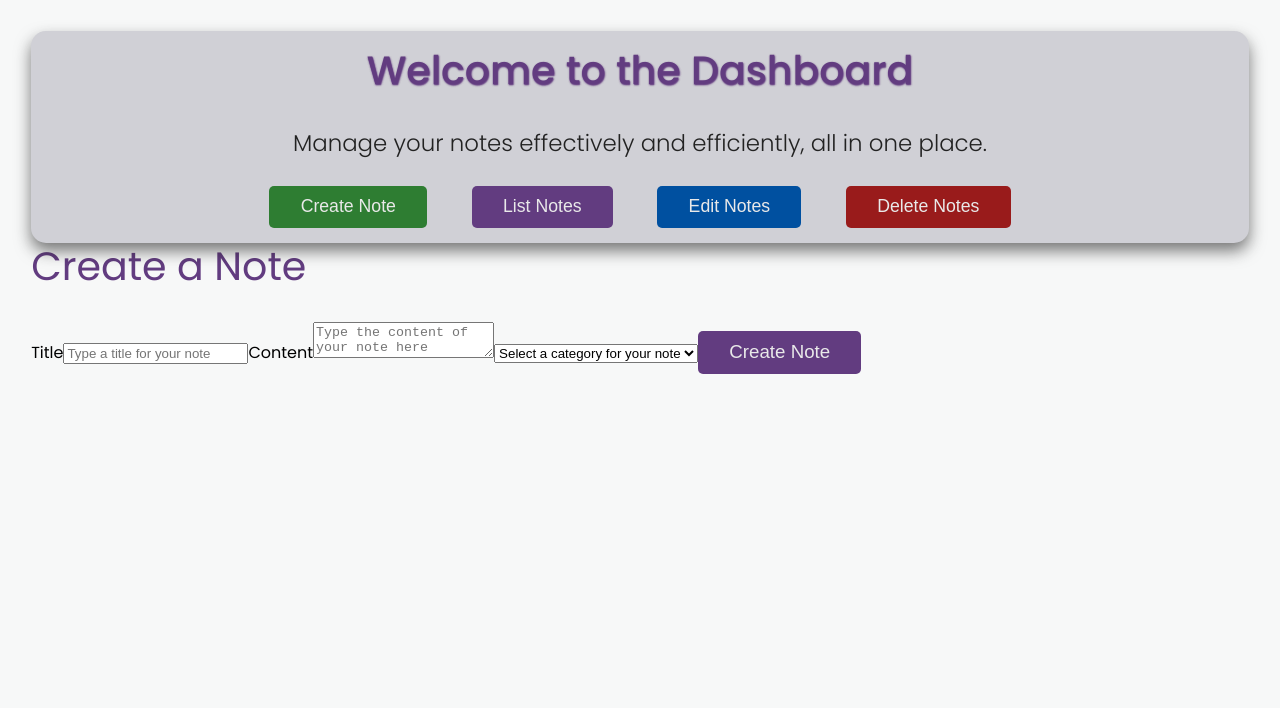
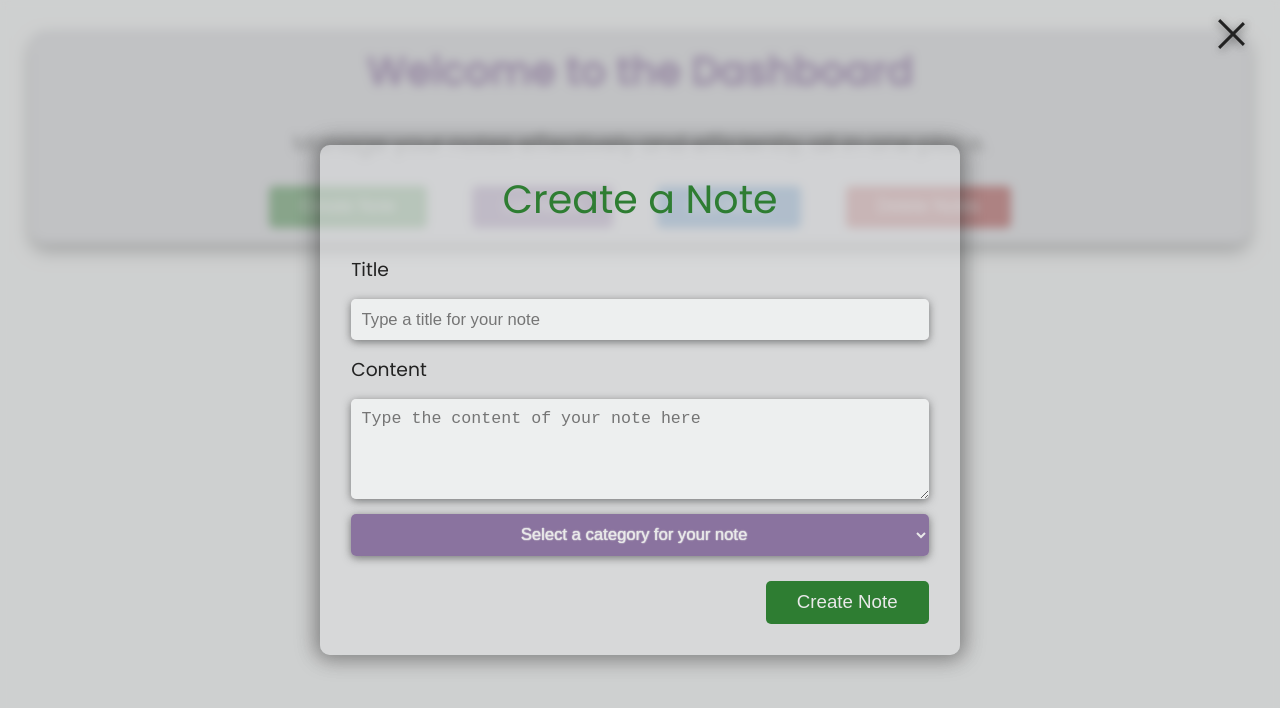
Before and after one commit to JuanWebDeveloper/studyhub-frontend, a Next.js app: page /dashboard in a window 1280 px wide. Shown: the top 708 px of the page. Built offline with nearby package versions, Linux system fonts and the light colour scheme.

Commit message:
Styles were created for the NoteFormModal component

```diff
--- /dev/null
+++ b/src/views/scss/components/pages/dashboard/_note-form-modal.scss
@@ -0,0 +1,122 @@
+.note-form {
+ align-items: center;
+ background-color: rgba($quaternary-bg, 0.65);
+ backdrop-filter: blur(5px);
+ display: flex;
+ height: 100vh;
+ justify-content: center;
+ left: 0;
+ position: absolute;
+ top: 0;
+ width: 100vw;
+
+ .model-close-button {
+  cursor: pointer;
+  height: 35px;
+  position: absolute;
+  right: $box-onehalf;
+  top: $box-onehalf;
+  width: 35px;
+
+  .close-icon-bar {
+   background-color: $text-color;
+   box-shadow: $secondary-shadow;
+   height: 3px;
+   transition: $transition-secondary;
+   width: 100%;
+
+   &:first-child {
+    transform: rotate(45deg);
+   }
+
+   &:last-child {
+    transform: rotate(-45deg);
+   }
+  }
+
+  &:hover .close-icon-bar {
+   box-shadow: $tertiary-shadow;
+   scale: 1.25;
+  }
+ }
+
+ .form-content {
+  background-color: rgba($secondary-bg, 0.55);
+  border-radius: 10px;
+  box-shadow: $tertiary-shadow;
+  min-width: 50%;
+  max-width: 95%;
+  position: relative;
+  padding: $box-onehalf;
+
+  h2 {
+   color: $success-color;
+   text-align: center;
+  }
+
+  form {
+   align-items: flex-start;
+   display: flex;
+   flex-direction: column;
+   gap: 15px;
+   width: 100%;
+
+   label {
+    color: $text-color;
+    cursor: pointer;
+    font-size: toRem(0.9);
+    transition: $transition-tertiary;
+
+    &:hover {
+     scale: 1.1;
+     transform: translateX(5px);
+    }
+   }
+
+   input[type='text'],
+   textarea,
+   select {
+    background-color: rgba($primary-bg, 0.7);
+    box-shadow: $secondary-shadow;
+    border-radius: 5px;
+    border: none;
+    font-size: toRem(0.8);
+    padding: $box-quarter;
+    transition: $transition-fourth;
+    width: 100%;
+
+    &:focus {
+     box-shadow: $tertiary-shadow;
+     outline: none;
+    }
+   }
+
+   textarea {
+    min-height: 100px;
+    max-height: 175px;
+    resize: vertical;
+   }
+
+   select {
+    background-color: rgba($button-bg, 0.65);
+    cursor: pointer;
+    color: $white-color;
+    text-shadow: $white-shadow;
+
+    option {
+     text-align: center;
+    }
+   }
+
+   button[type='submit'] {
+    align-self: flex-end;
+    background-color: $create-button-bg;
+    margin-top: $box-quarter;
+
+    &:hover {
+     background-color: $create-button-hover-bg;
+    }
+   }
+  }
+ }
+}
--- a/src/views/scss/styles.scss
+++ b/src/views/scss/styles.scss
@@ -10,5 +10,6 @@
 //*> Components styles
 @import './components/pages/home/home-page';
 @import './components/pages/dashboard/dashboard';
+@import './components/pages/dashboard/note-form-modal';
 //*> Shared components styles
 @import './components/shared/loading/loading';
```
